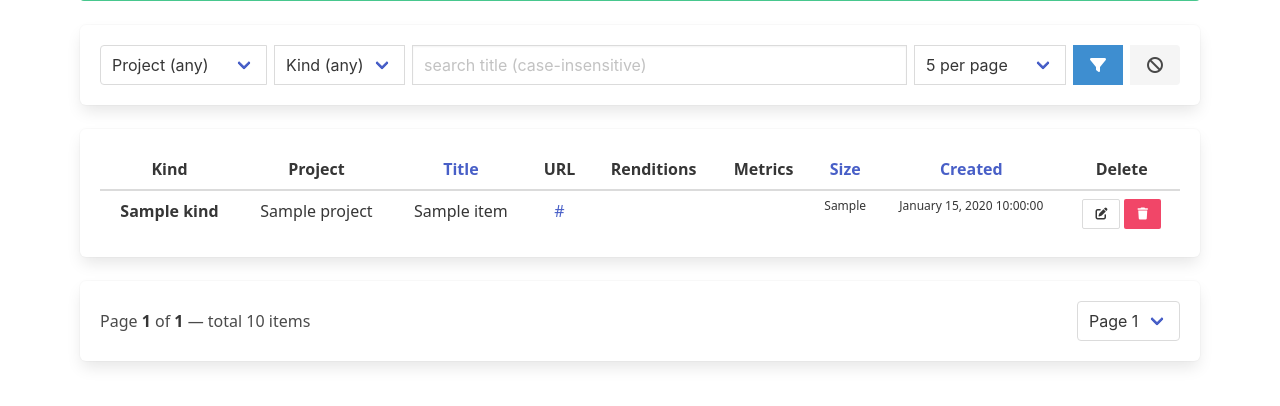
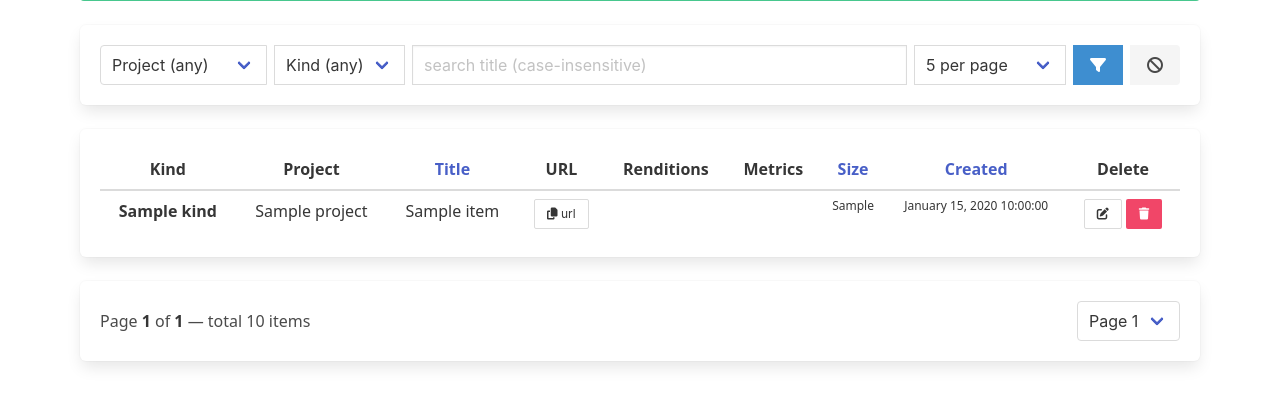
Before and after one commit to dethbird/cdn, a PHP site: template templates/admin/index.twig in a window 1280 px wide. Shown: the part 283-689 px from the top of the page. Run offline with PHP 8.4, Linux system fonts and the light colour scheme; the template is opened without the code that fills it: most values are stand-ins (such as "Sample title", 1, 10 or a date in 2020); some libraries are stand-ins or nearby versions.

Commit message:
copy to clipboard for urls

```diff
--- a/templates/admin/index.twig
+++ b/templates/admin/index.twig
@@ -128,13 +128,33 @@
               <td>{{ it.title|e }}</td>
               <td class="url">
                 {% if it.kind == 'image' %}
-                  {% if it.url_1200 %}<div><a href="{{ it.url_1200|e }}" target="_blank">1200</a></div>{% endif %}
-                  {% if it.url_800 %}<div><a href="{{ it.url_800|e }}" target="_blank">800</a></div>{% endif %}
+                  {% if it.url_1200 %}
+                    <div>
+                      <button type="button" class="button is-small copy-url-btn" data-url="{{ it.url_1200|e }}" title="Copy 1200 URL" aria-label="Copy 1200 URL">
+                        <i class="fa-solid fa-copy" aria-hidden="true"></i>&nbsp;1200 url
+                      </button>
+                    </div>
+                  {% endif %}
+                  {% if it.url_800 %}
+                    <div>
+                      <button type="button" class="button is-small copy-url-btn" data-url="{{ it.url_800|e }}" title="Copy 800 URL" aria-label="Copy 800 URL">
+                        <i class="fa-solid fa-copy" aria-hidden="true"></i>&nbsp;800 url
+                      </button>
+                    </div>
+                  {% endif %}
                 {% else %}
                   {% if it.kind == 'audio' %}
-                    <a href="{{ it.url_main|e }}" target="_blank">mp3</a>
+                    <button type="button" class="button is-small copy-url-btn" data-url="{{ it.url_main|e }}" title="Copy mp3 URL" aria-label="Copy mp3 URL">
+                      <i class="fa-solid fa-copy" aria-hidden="true"></i>&nbsp;mp3 url
+                    </button>
                   {% else %}
-                    <a href="{{ it.url_main|e }}" target="_blank">{{ it.url_main|e }}</a>
+                    {% if it.url_main %}
+                      <button type="button" class="button is-small copy-url-btn" data-url="{{ it.url_main|e }}" title="Copy URL" aria-label="Copy URL">
+                        <i class="fa-solid fa-copy" aria-hidden="true"></i>&nbsp;url
+                      </button>
+                    {% else %}
+                      &nbsp;
+                    {% endif %}
                   {% endif %}
                 {% endif %}
               </td>
@@ -218,4 +238,80 @@
       window.location = url.toString()
     })
   </script>
+
+  <script>
+    // clipboard copy buttons
+    function fallbackCopyTextToClipboard(text) {
+      const input = document.createElement('input')
+      document.body.appendChild(input)
+      input.value = text
+      input.select()
+      try { document.execCommand('copy') } catch(e) {}
+      input.remove()
+    }
+    function copyText(text) {
+      if (navigator.clipboard && navigator.clipboard.writeText) {
+        return navigator.clipboard.writeText(text)
+      }
+      return new Promise(function(resolve){ fallbackCopyTextToClipboard(text); resolve(); })
+    }
+
+    // small aria-live region for screen readers
+    let copyStatus = document.getElementById('copyStatus')
+    if (!copyStatus) {
+      copyStatus = document.createElement('div')
+      copyStatus.id = 'copyStatus'
+      copyStatus.setAttribute('aria-live','polite')
+      copyStatus.style.position = 'absolute'
+      copyStatus.style.left = '-9999px'
+      copyStatus.style.width = '1px'
+      copyStatus.style.height = '1px'
+      copyStatus.style.overflow = 'hidden'
+      document.body.appendChild(copyStatus)
+    }
+
+    document.querySelectorAll('.copy-url-btn').forEach(function(btn){
+      btn.addEventListener('click', function(){
+        let url = this.getAttribute('data-url') || ''
+        if (!url) return
+        // build an absolute URL: if url already has scheme, use as-is;
+        // if it starts with '/', prepend origin; otherwise prepend origin + '/'
+        let finalUrl = url
+        try {
+          if (/^https?:\/\//i.test(url)) {
+            finalUrl = url
+          } else if (/^\/\//.test(url)) {
+            finalUrl = window.location.protocol + url
+          } else if (url.startsWith('/')) {
+            finalUrl = window.location.origin + url
+          } else {
+            // relative path; ensure single slash
+            finalUrl = window.location.origin + '/' + url.replace(/^\/*/, '')
+          }
+        } catch (e) {
+          finalUrl = url
+        }
+
+        // toggle icon to checkmark while keeping the label text
+        const icon = this.querySelector('i')
+        const hadIcon = !!icon
+        const label = this.textContent.trim()
+        copyText(finalUrl).then(()=>{
+          if (hadIcon && icon) {
+            icon.classList.remove('fa-copy')
+            icon.classList.add('fa-check')
+          }
+          // announce to screen readers
+          copyStatus.textContent = 'Copied URL'
+          setTimeout(()=>{
+            if (hadIcon && icon) {
+              icon.classList.remove('fa-check')
+              icon.classList.add('fa-copy')
+            }
+            copyStatus.textContent = ''
+          }, 1500)
+        })
+      })
+    })
+  </script>
 {% endblock %}
```
